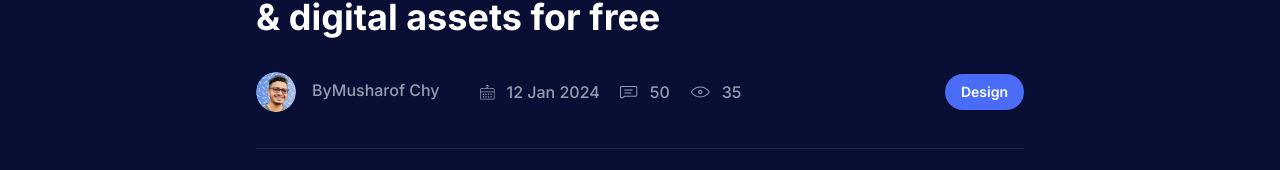
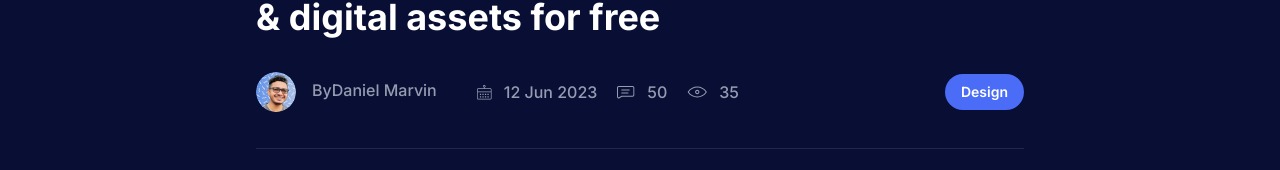
Before and after one commit to AgricHub/AgricHub-Emarket, a Next.js app in the folder website/: page /blog-details in a window 1280 px wide. Shown: the part 200-370 px from the top of the page. Built offline with nearby package versions, Linux system fonts and the light colour scheme.

Commit message:
Update page.tsx

```diff
--- a/website/app/blog-details/page.tsx
+++ b/website/app/blog-details/page.tsx
@@ -29,7 +29,7 @@ const BlogDetailsPage = () => {
                       <div className="w-full">
                         <h4 className="mb-1 text-base font-medium text-body-color">
                           By
-                          <span>Musharof Chy</span>
+                          <span>Daniel Marvin</span>
                         </h4>
                       </div>
                     </div>
@@ -53,7 +53,7 @@ const BlogDetailsPage = () => {
                             <path d="M13.2637 3.3697H7.64754V2.58105C8.19721 2.43765 8.62738 1.91189 8.62738 1.31442C8.62738 0.597464 8.02992 0 7.28906 0C6.54821 0 5.95074 0.597464 5.95074 1.31442C5.95074 1.91189 6.35702 2.41376 6.93058 2.58105V3.3697H1.31442C0.597464 3.3697 0 3.96716 0 4.68412V13.2637C0 13.9807 0.597464 14.5781 1.31442 14.5781H13.2637C13.9807 14.5781 14.5781 13.9807 14.5781 13.2637V4.68412C14.5781 3.96716 13.9807 3.3697 13.2637 3.3697ZM6.6677 1.31442C6.6677 0.979841 6.93058 0.716957 7.28906 0.716957C7.62364 0.716957 7.91042 0.979841 7.91042 1.31442C7.91042 1.649 7.64754 1.91189 7.28906 1.91189C6.95448 1.91189 6.6677 1.6251 6.6677 1.31442ZM1.31442 4.08665H13.2637C13.5983 4.08665 13.8612 4.34954 13.8612 4.68412V6.45261H0.716957V4.68412C0.716957 4.34954 0.979841 4.08665 1.31442 4.08665ZM13.2637 13.8612H1.31442C0.979841 13.8612 0.716957 13.5983 0.716957 13.2637V7.16957H13.8612V13.2637C13.8612 13.5983 13.5983 13.8612 13.2637 13.8612Z" />
                           </svg>
                         </span>
-                        12 Jan 2024
+                        12 Jun 2023
                       </p>
                       <p className="mr-5 flex items-center text-base font-medium text-body-color">
                         <span className="mr-3">
```
